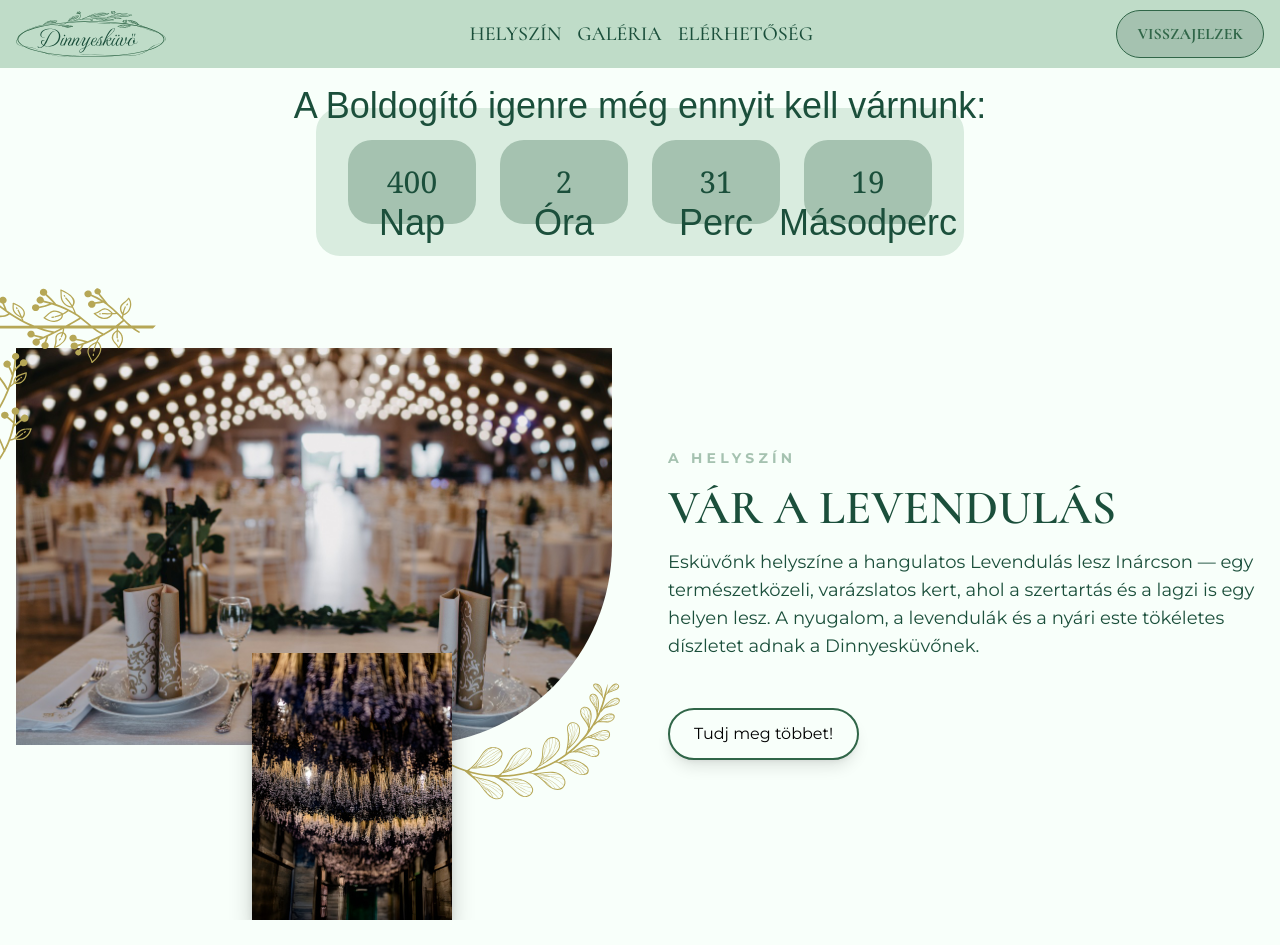
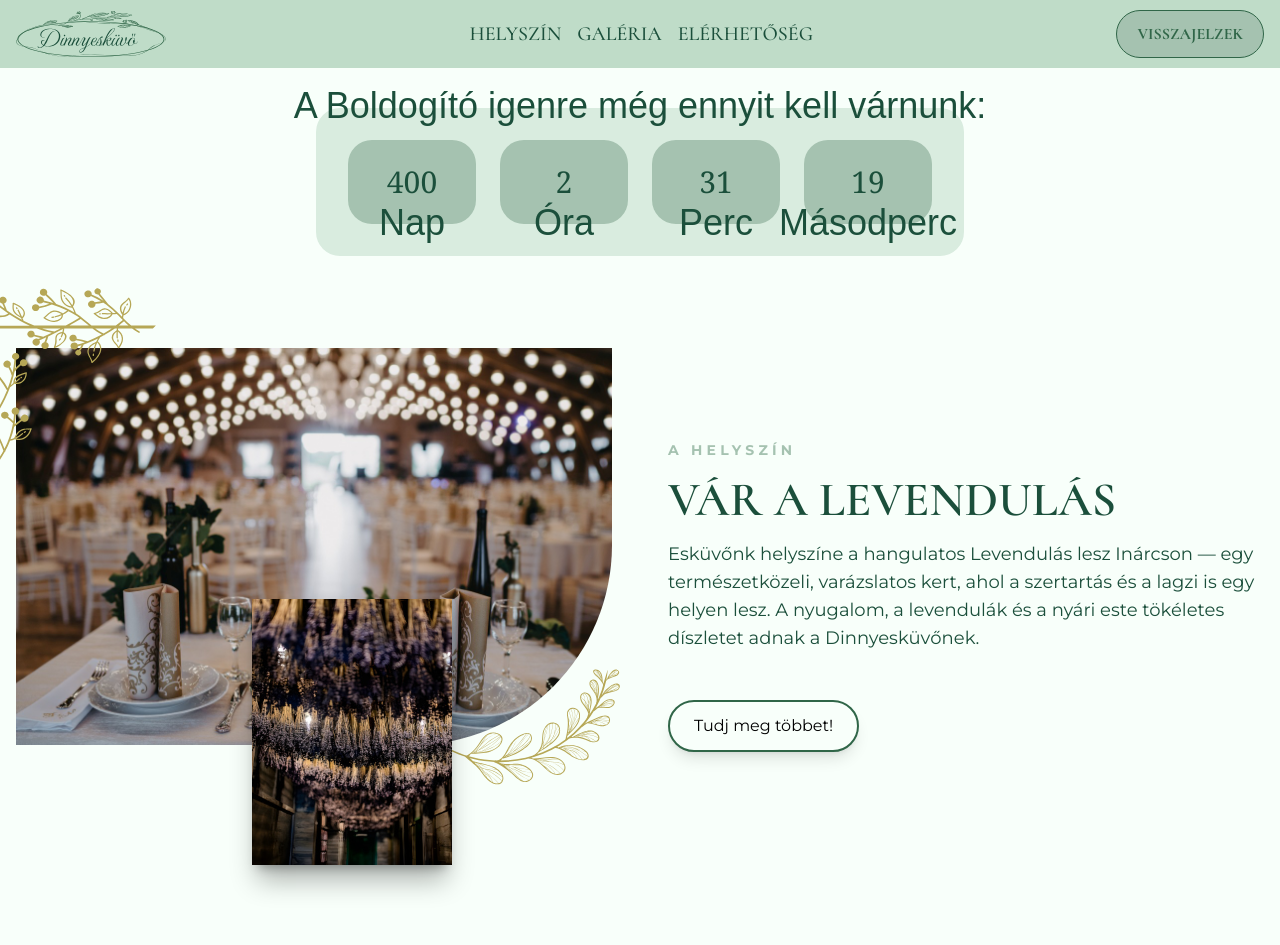
Before and after one commit to torokt21/wedding-website, a Next.js app: page / in a window 1280 px wide. Before the commit the page ends 920 px from the top, so only its background shows below. Built offline with nearby package versions, Linux system fonts and the light colour scheme; a web font is replaced by a local one.

Commit message:
Improved spacing

```diff
--- a/src/app/page.tsx
+++ b/src/app/page.tsx
@@ -4,7 +4,7 @@ import Venue from "./ui/venue";
 export default function Home() {
 	return (
 		<div>
-			<main className="flex flex-col gap-[32px] row-start-2 items-center sm:items-start">
+			<main className="flex flex-col gap-[32px] row-start-2 items-center sm:items-start pb-30">
 				<Countdown />
 
 				<Venue />
--- a/src/app/ui/venue.tsx
+++ b/src/app/ui/venue.tsx
@@ -22,7 +22,7 @@ export default function Venue() {
 
 function LeftImage() {
 	return (
-		<div className="relative">
+		<div className="relative xl:mb-20">
 			<Image
 				width={6000}
 				height={6000}
@@ -35,7 +35,7 @@ function LeftImage() {
 				height={200}
 				src="/venue-cozy.jpg"
 				alt="Levendulás folyosó"
-				className="z-10 absolute -bottom-40 right-40 hidden xl:block shadow-xl/30"
+				className="z-10 absolute -bottom-30 right-40 hidden xl:block shadow-xl/30"
 			/>
 
 			<Image
@@ -59,7 +59,7 @@ function LeftImage() {
 
 function RightArticle() {
 	return (
-		<div className="xl:mt-25">
+		<div className="xl:mt-23">
 			<p className="text-primary-500 text-sm font-bold uppercase tracking-[0.3em]">
 				A helyszín
 			</p>
```
